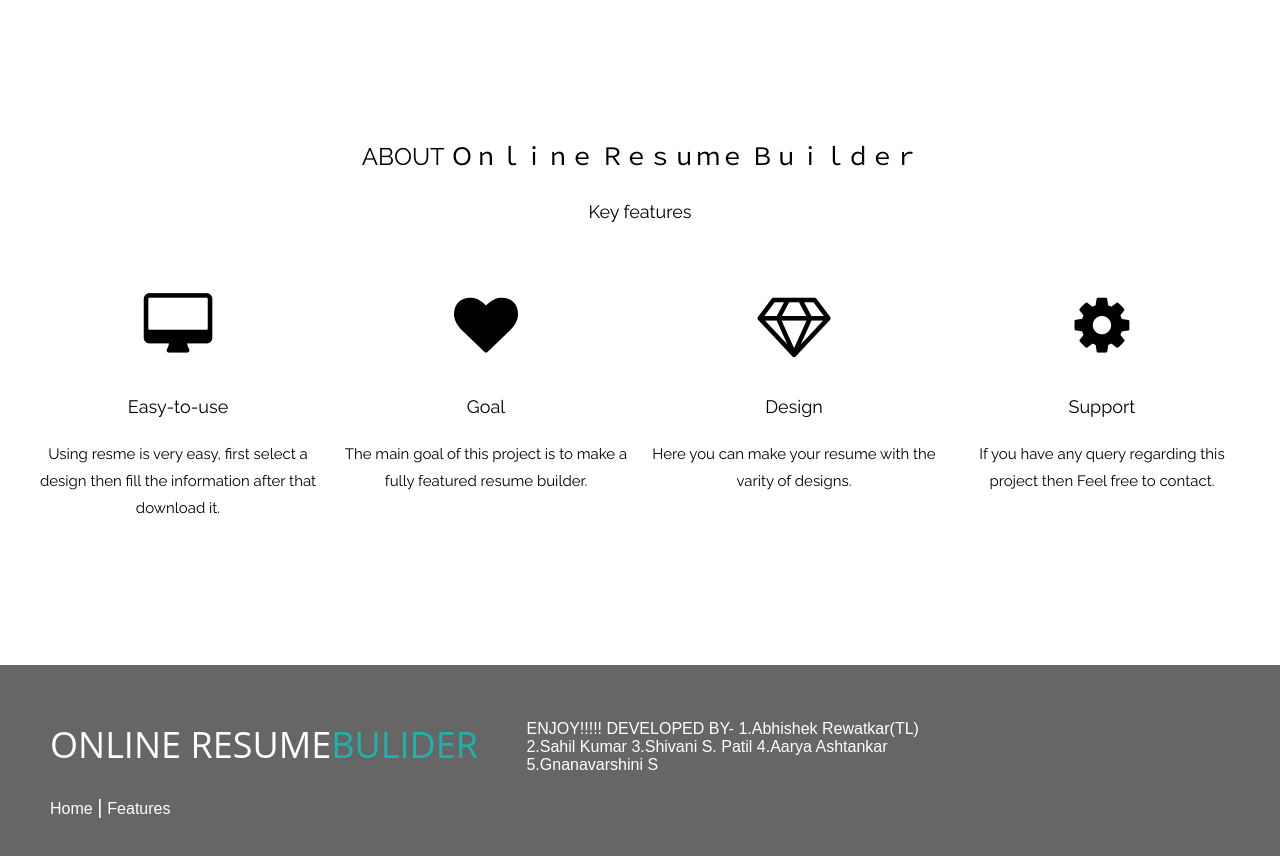
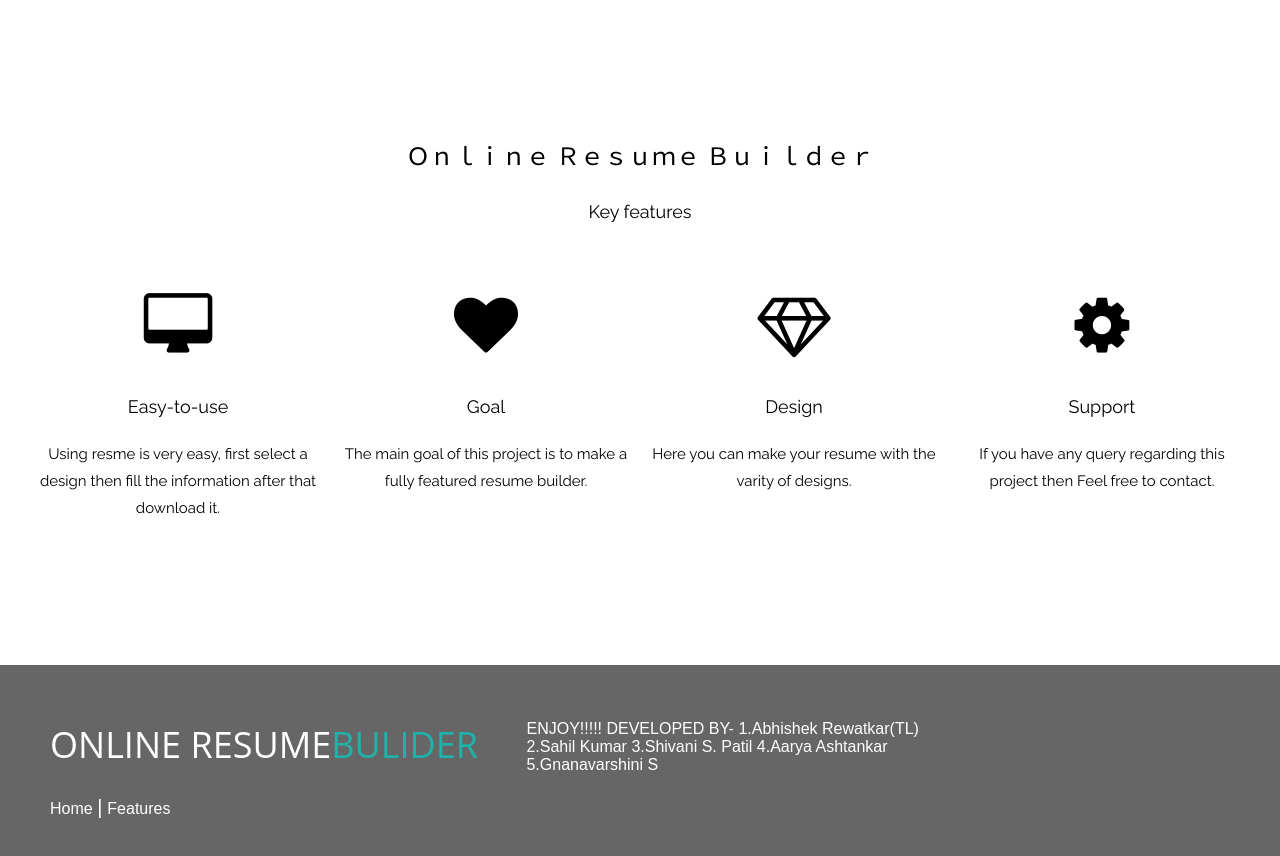
Before and after one commit to SAHIL7458/Online-Resume-Builder-2, a plain HTML site: page index.html in a window 1280 px wide. Shown: the part 803-1659 px from the top of the page. Drawn offline with nearby package versions, Linux system fonts and the light colour scheme.

Commit message:
Update index.html

```diff
--- a/index.html
+++ b/index.html
@@ -262,7 +262,7 @@ section {
 </header>
 
 <div class="w3-container" style="padding:128px 16px" id="about">
-  <h3 class="w3-center">ABOUT Ｏｎｌｉｎｅ Ｒｅｓｕｍｅ Ｂｕｉｌｄｅｒ</h3>
+  <h3 class="w3-center">Ｏｎｌｉｎｅ Ｒｅｓｕｍｅ Ｂｕｉｌｄｅｒ</h3>
   <p class="w3-center w3-large">Key features</p>
   <div class="w3-row-padding w3-center" style="margin-top:64px">
     <div class="w3-quarter">
```
